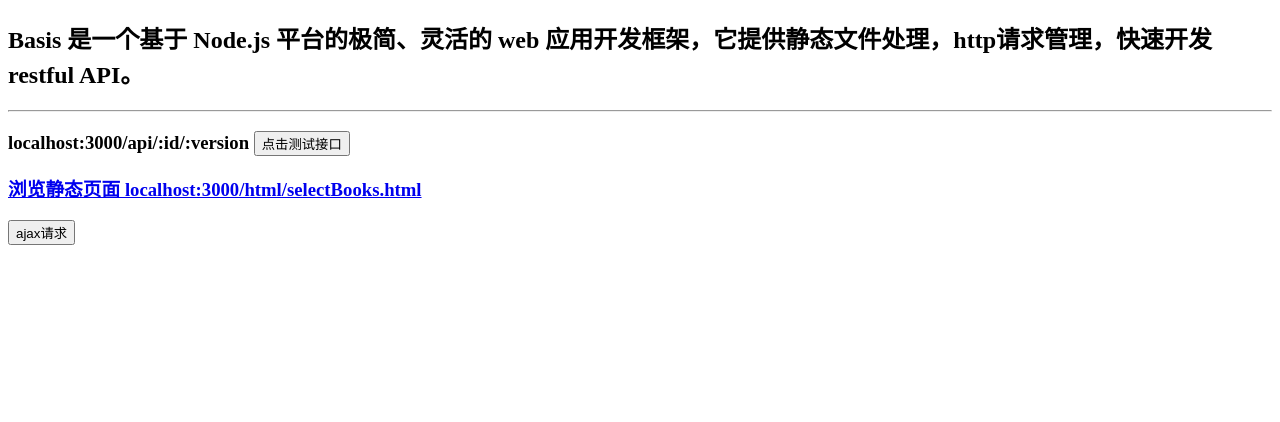
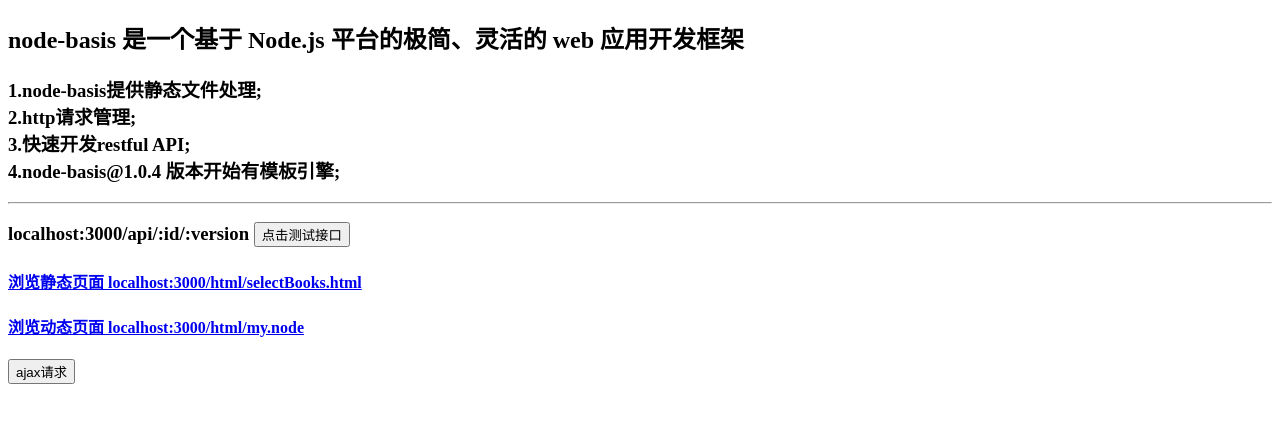
Before and after one commit to flybirdsoft/use-node-basis, a website: page html/index.html in a window 1280 px wide. Drawn offline with nearby package versions, Linux system fonts and the light colour scheme.

Commit message:
Update index.html

```diff
--- a/html/index.html
+++ b/html/index.html
@@ -2,24 +2,34 @@
 <html>
 <meta charset="utf-8"/>
 <head>
-
+	<title>Basis开发框架</title>
 </head>
 <body>
 <h2>
-Basis 是一个基于 Node.js 平台的极简、灵活的 web 应用开发框架，它提供静态文件处理，http请求管理，快速开发restful API。
-</h2>
+node-basis 是一个基于 Node.js 平台的极简、灵活的 web 应用开发框架</h2>
+<h3>
+1.node-basis提供静态文件处理;<br>
+2.http请求管理;<br>
+3.快速开发restful API;<br>
+4.node-basis@1.0.4 版本开始有模板引擎;<br>
+</h3>
 <HR>
 <h3>localhost:3000/api/:id/:version <button id="btn_openUrl">点击测试接口</button></h3>
-<h3>
+<h4>
 	<a href="http://localhost:3000/html/selectBooks.html" target="_blank">
 		浏览静态页面 localhost:3000/html/selectBooks.html
 	</a>
-</h3>
+</h4>
+<h4>
+	<a href="http://localhost:3000/html/my.node" target="_blank">
+		浏览动态页面 localhost:3000/html/my.node
+	</a>
+</h4>
 <button id="btn_send">ajax请求</button>
 
 </body>
 </html>
-<script type="text/javascript" src="/html/js/jquery-1.8.3.min.js"></script>
+<script type="text/javascript" src="/html/js/jquery-3.1.1.min.js"></script>
 <script type="text/javascript">
 
 $(function(){
```
